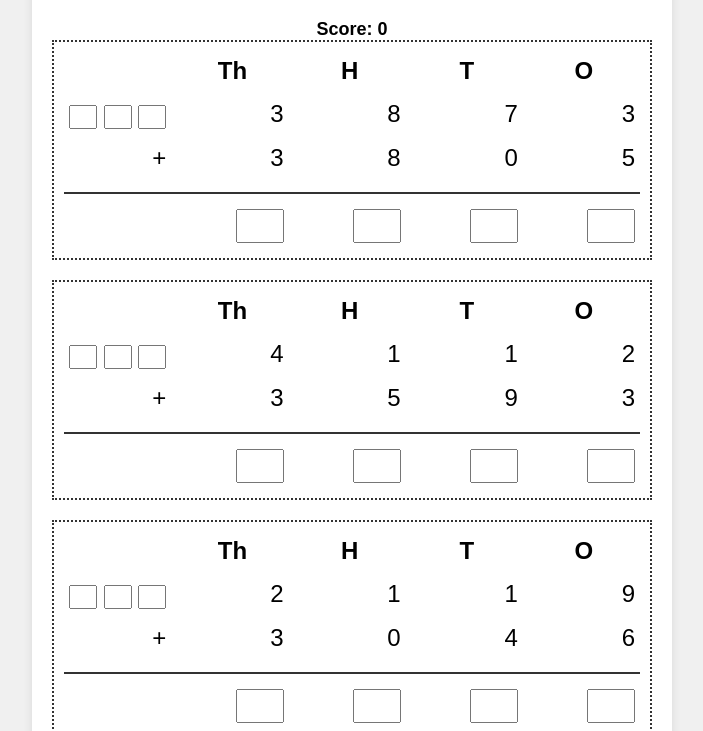
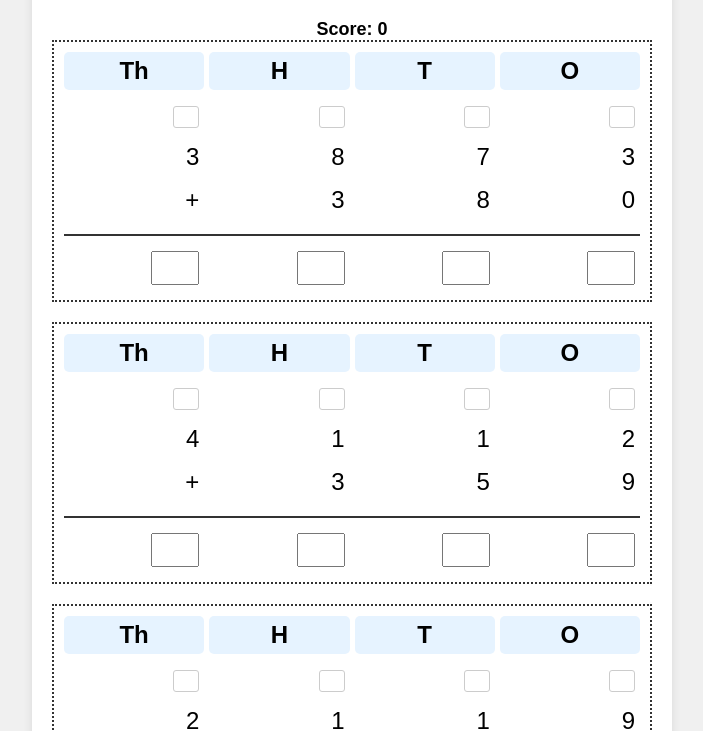
Before and after one commit to Aishah-yusoff/addition-with-regrouping, a plain HTML site: page index.html in a window 1280 px wide. Shown: the part 81-812 px from the top of the page, without its empty margins (288-991 px from the left). Drawn offline with Linux system fonts and the light colour scheme.

Commit message:
Update index.html
updated 3

```diff
--- a/index.html
+++ b/index.html
@@ -24,7 +24,7 @@
         }
         .problem {
             display: grid;
-            grid-template-columns: auto repeat(4, 1fr);
+            grid-template-columns: repeat(4, 1fr);
             gap: 5px;
             margin-bottom: 20px;
             border: 2px dotted #333;
@@ -39,10 +39,9 @@
             font-size: 14px;
             font-weight: bold;
             text-align: center !important;
-        }
-        .regroup {
-            font-size: 16px;
-            color: #666;
+            background-color: #e6f3ff;
+            border-radius: 5px;
+            padding: 2px 0;
         }
         input {
             width: 40px;
@@ -52,6 +51,8 @@
         .regroup-input {
             width: 20px;
             font-size: 16px;
+            border: 1px solid #ccc;
+            border-radius: 3px;
         }
         .addition-line {
             grid-column: 1 / -1;
@@ -123,16 +124,14 @@
             const formattedNum2 = formatNumber(num2);
             return `
                 <div class="problem" id="problem-${index}">
-                    <div></div>
                     <div class="place-value">Th</div>
                     <div class="place-value">H</div>
                     <div class="place-value">T</div>
                     <div class="place-value">O</div>
-                    <div class="regroup">
-                        <input type="number" class="regroup-input" id="regroup-${index}-0" min="0" max="9">
-                        <input type="number" class="regroup-input" id="regroup-${index}-1" min="0" max="9">
-                        <input type="number" class="regroup-input" id="regroup-${index}-2" min="0" max="9">
-                    </div>
+                    <div><input type="number" class="regroup-input" id="regroup-${index}-0" min="0" max="9"></div>
+                    <div><input type="number" class="regroup-input" id="regroup-${index}-1" min="0" max="9"></div>
+                    <div><input type="number" class="regroup-input" id="regroup-${index}-2" min="0" max="9"></div>
+                    <div><input type="number" class="regroup-input" id="regroup-${index}-3" min="0" max="9"></div>
                     <div>${formattedNum1[0]}</div>
                     <div>${formattedNum1[1]}</div>
                     <div>${formattedNum1[2]}</div>
@@ -141,9 +140,7 @@
                     <div>${formattedNum2[0]}</div>
                     <div>${formattedNum2[1]}</div>
                     <div>${formattedNum2[2]}</div>
-                    <div>${formattedNum2[3]}</div>
                     <div class="addition-line"></div>
-                    <div></div>
                     <div><input type="number" id="answer-${index}-0" min="0" max="9"></div>
                     <div><input type="number" id="answer-${index}-1" min="0" max="9"></div>
                     <div><input type="number" id="answer-${index}-2" min="0" max="9"></div>
@@ -182,7 +179,8 @@
                 const userRegroup = [
                     parseInt(document.getElementById(`regroup-${i}-0`).value || '0'),
                     parseInt(document.getElementById(`regroup-${i}-1`).value || '0'),
-                    parseInt(document.getElementById(`regroup-${i}-2`).value || '0')
+                    parseInt(document.getElementById(`regroup-${i}-2`).value || '0'),
+                    parseInt(document.getElementById(`regroup-${i}-3`).value || '0')
                 ];
                 const { num1, num2, sum: correctAnswer } = problems[i];
                 const hintElement = document.getElementById(`hint-${i}`);
@@ -215,7 +213,7 @@
                 const correctCarryOver = Math.floor(sum / 10);
                 carryOver = correctCarryOver;
 
-                if (correctDigits[i] !== userDigits[i] || (i > 0 && userRegroup[i-1] !== correctCarryOver)) {
+                if (correctDigits[i] !== userDigits[i] || userRegroup[i] !== correctCarryOver) {
                     const placeValue = ['thousands', 'hundreds', 'tens', 'ones'][i];
 
                     hint += `Check your ${placeValue} place. `;
@@ -228,10 +226,8 @@
                         }
                     }
 
-                    if (i > 0 && correctCarryOver > 0) {
-                        if (userRegroup[i-1] !== correctCarryOver) {
-                            hint += `You need to regroup ${correctCarryOver} to the ${['hundreds', 'tens', 'ones'][i-1]} place. `;
-                        }
+                    if (correctCarryOver > 0 && userRegroup[i] !== correctCarryOver) {
+                        hint += `Remember to carry over ${correctCarryOver} to the next column. `;
                     }
 
                     hint += `${num1Digits[i]} + ${num2Digits[i]}${carryOver > 0 ? ' + ' + carryOver : ''} = ${sum}. `;
```
